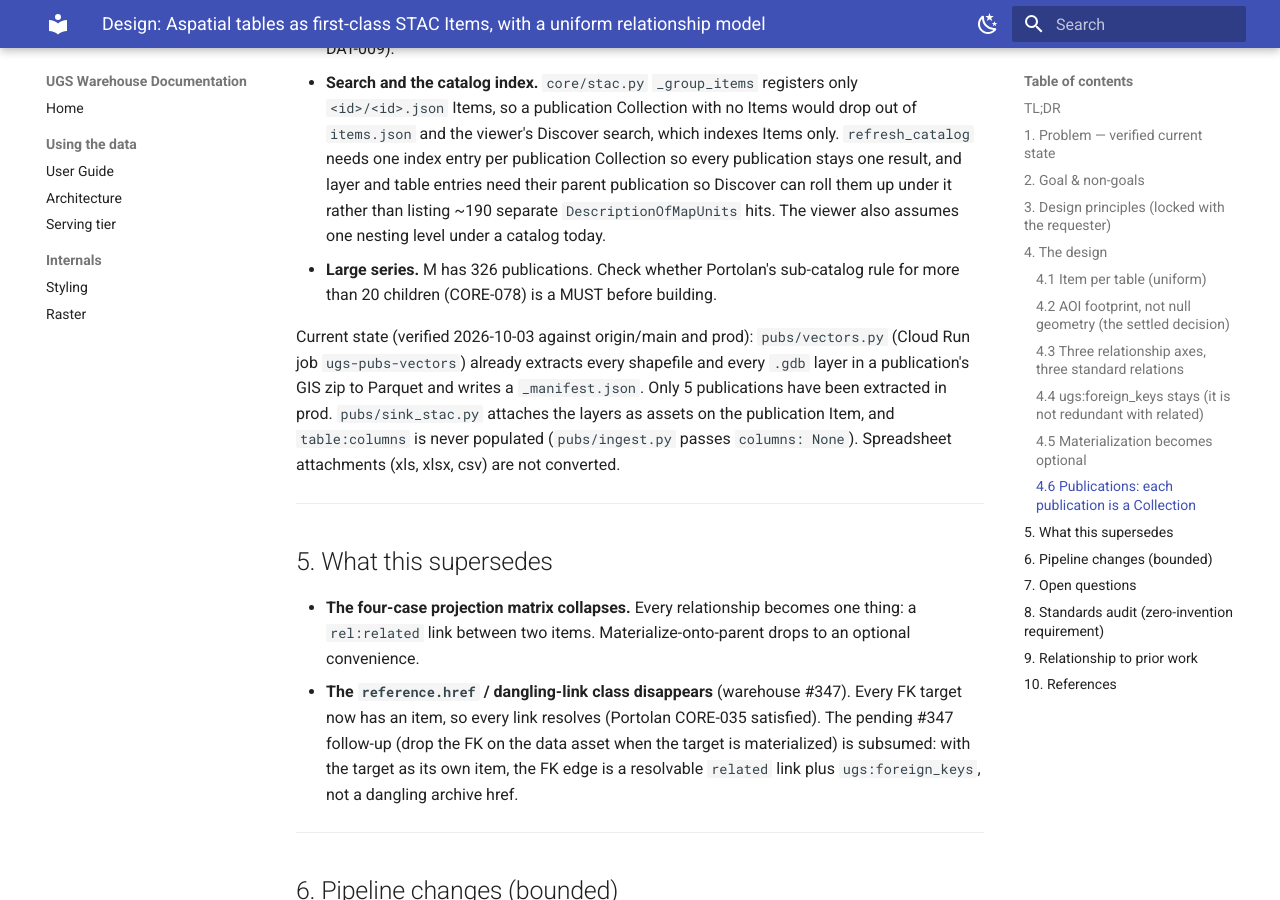
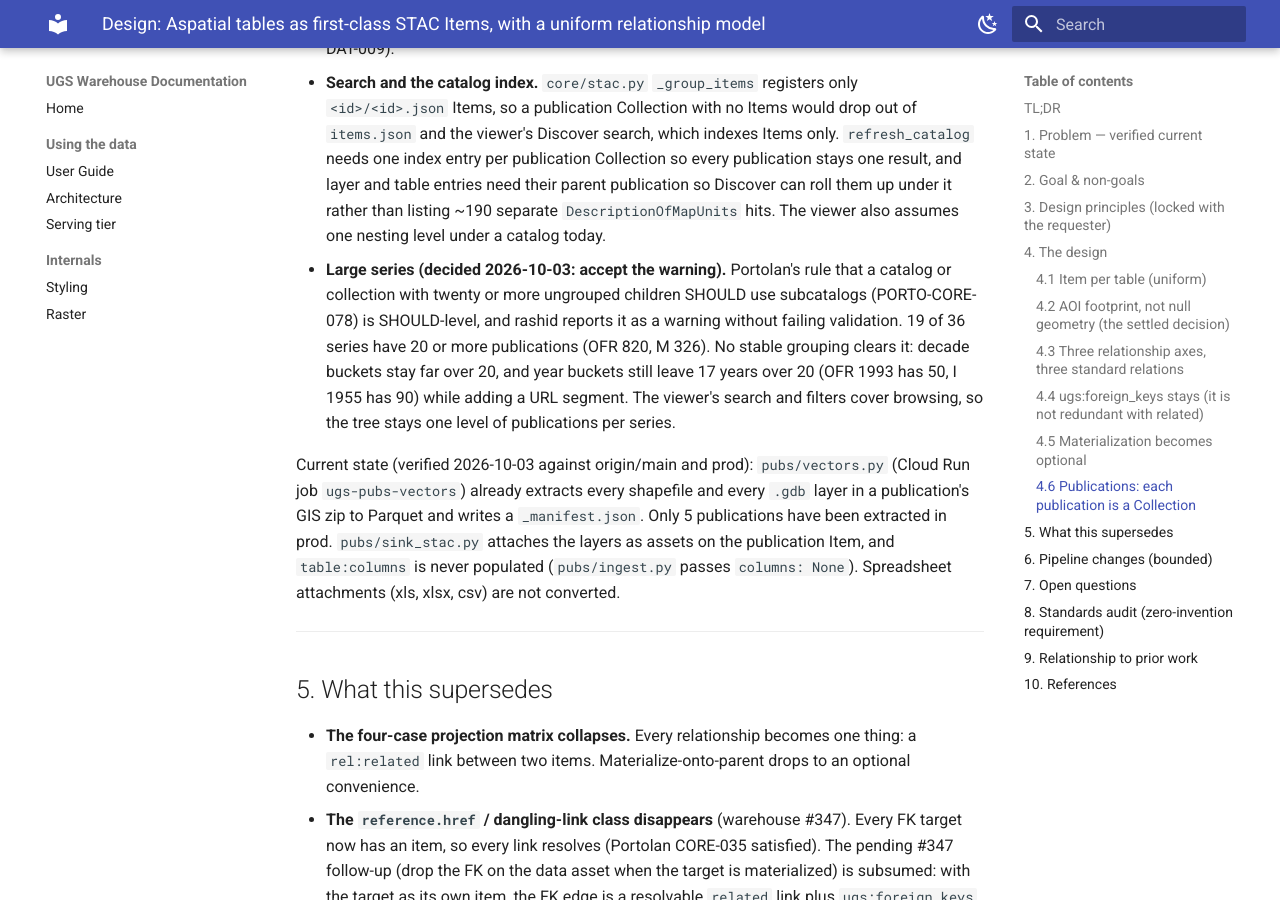
Before and after one commit to UGS-GIO/ugs-warehouse, an MkDocs documentation site: the page built from docs/superpowers/specs/2026-09-26-aspatial-tables-as-stac-items-design.md, in a window 1280 px wide and 900 px high, scrolled down 6051 px. Built offline with MkDocs 1.6.1 and Material for MkDocs 9.7.7, drawn with Linux system fonts in a browser that asks for light colours.

Commit message:
docs: accept the Portolan 20-children warning for large series (ALL-6049)

```diff
--- a/docs/superpowers/specs/2026-09-26-aspatial-tables-as-stac-items-design.md
+++ b/docs/superpowers/specs/2026-09-26-aspatial-tables-as-stac-items-design.md
@@ -117,7 +117,7 @@ Costs:
 - **A one-time URL change for every publication.** The publication id moves from an Item to a Collection, which breaks `items.json`, viewer `?c=`/`?i=` links, edition links and the mosaic `derived_from` links once. The builder re-derives all of them in the same run, and the viewer maps old item links to the new Collection.
 - **Portolan paperwork per data-bearing Collection:** a README with the join columns, license, providers and a collection thumbnail, plus embedded band statistics in the plate COGs (PTL-DAT-009).
 - **Search and the catalog index.** `core/stac.py` `_group_items` registers only `<id>/<id>.json` Items, so a publication Collection with no Items would drop out of `items.json` and the viewer's Discover search, which indexes Items only. `refresh_catalog` needs one index entry per publication Collection so every publication stays one result, and layer and table entries need their parent publication so Discover can roll them up under it rather than listing ~190 separate `DescriptionOfMapUnits` hits. The viewer also assumes one nesting level under a catalog today.
-- **Large series.** M has 326 publications. Check whether Portolan's sub-catalog rule for more than 20 children (CORE-078) is a MUST before building.
+- **Large series (decided 2026-10-03: accept the warning).** Portolan's rule that a catalog or collection with twenty or more ungrouped children SHOULD use subcatalogs (PORTO-CORE-078) is SHOULD-level, and rashid reports it as a warning without failing validation. 19 of 36 series have 20 or more publications (OFR 820, M 326). No stable grouping clears it: decade buckets stay far over 20, and year buckets still leave 17 years over 20 (OFR 1993 has 50, I 1955 has 90) while adding a URL segment. The viewer's search and filters cover browsing, so the tree stays one level of publications per series.
 
 Current state (verified 2026-10-03 against origin/main and prod): `pubs/vectors.py` (Cloud Run job `ugs-pubs-vectors`) already extracts every shapefile and every `.gdb` layer in a publication's GIS zip to Parquet and writes a `_manifest.json`. Only 5 publications have been extracted in prod. `pubs/sink_stac.py` attaches the layers as assets on the publication Item, and `table:columns` is never populated (`pubs/ingest.py` passes `columns: None`). Spreadsheet attachments (xls, xlsx, csv) are not converted.
 
```
